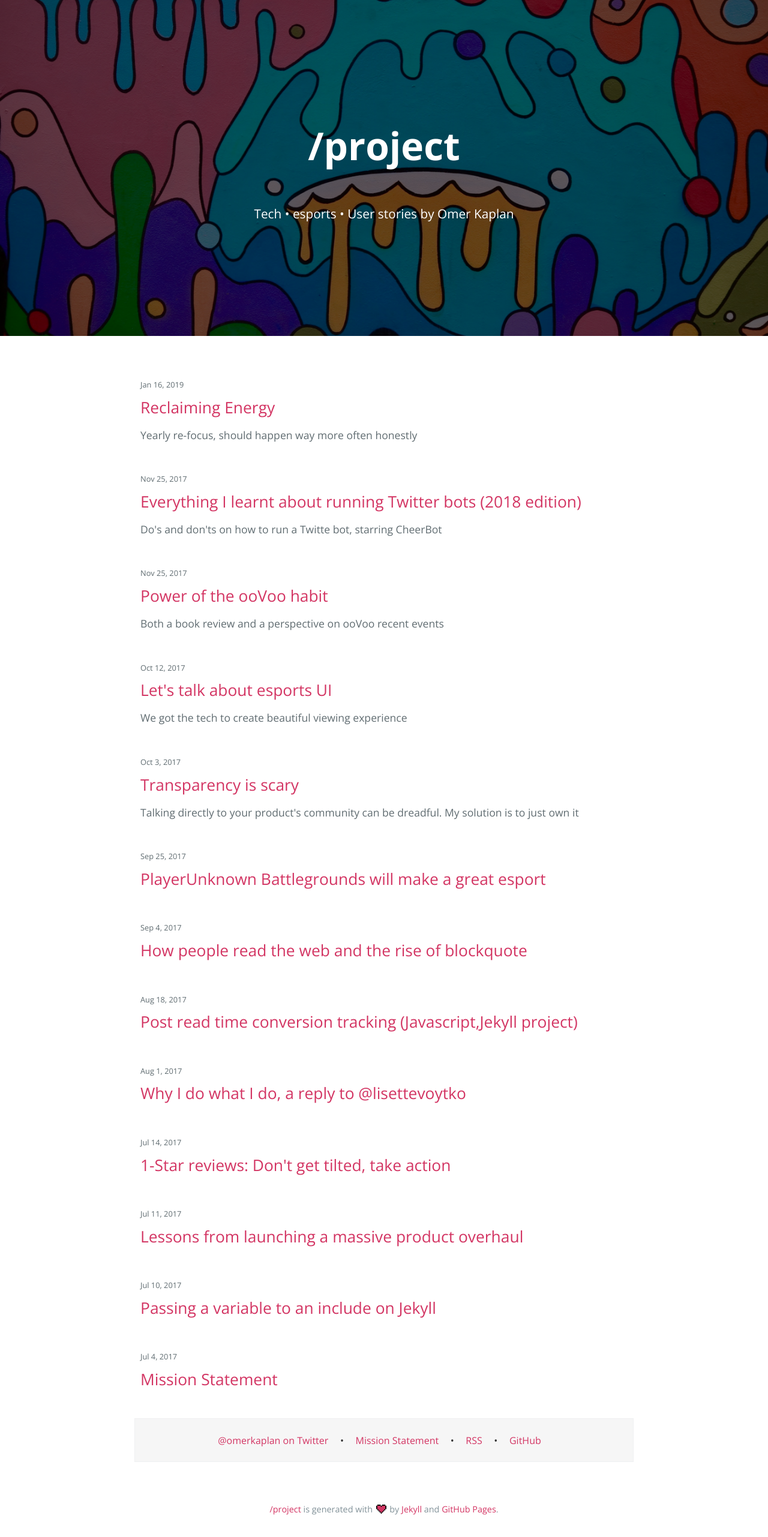
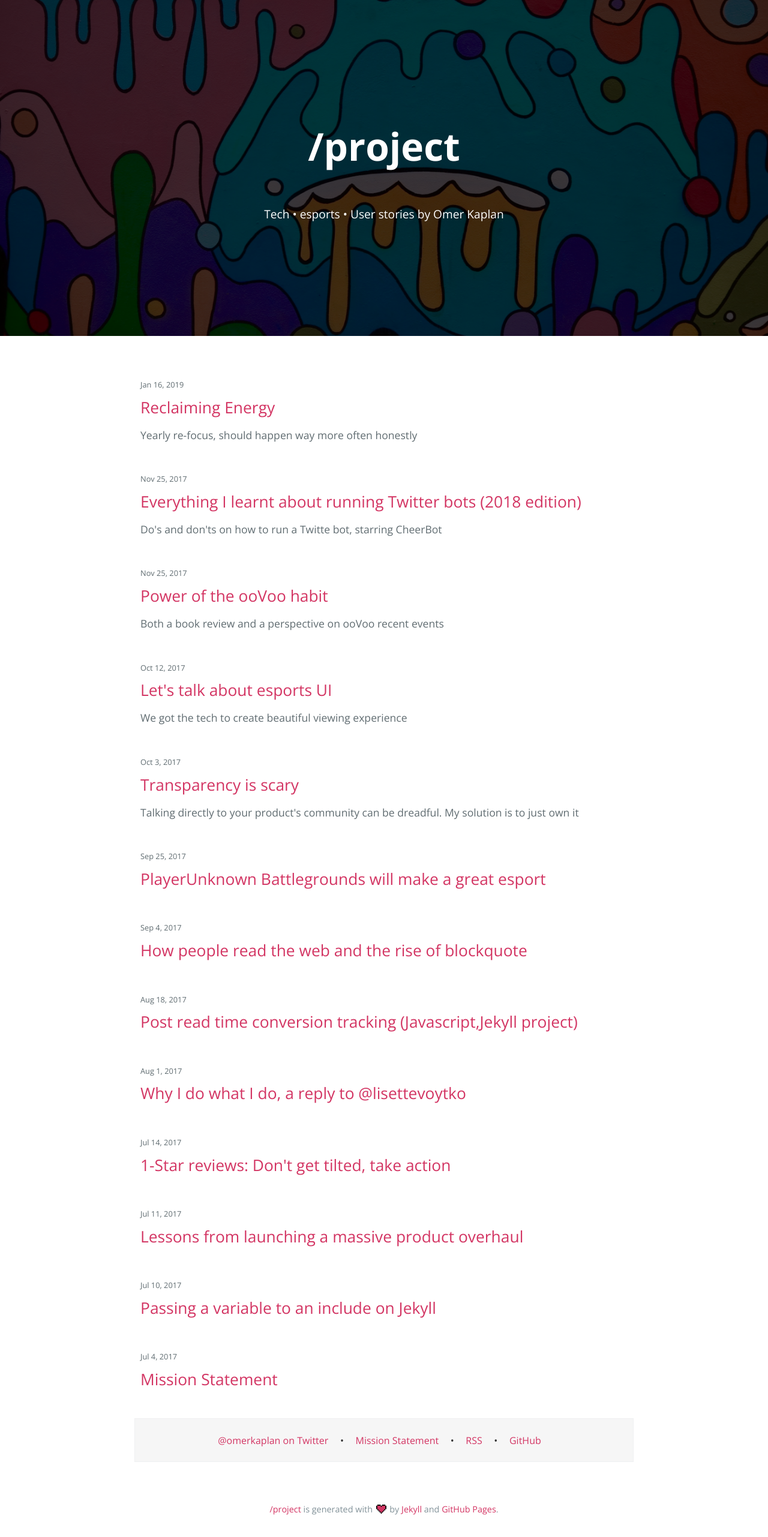
Before and after one commit to omerkaplan/project, a Jekyll site: the page built from index.md, in a window 1280 px wide. Shown: the whole page at 60% size. Built offline with Jekyll 4.4.1, drawn with Linux system fonts in a browser that asks for light colours; nearby versions of some CDN libraries.

Commit message:
css fixes

```diff
--- a/_includes/title-homepage.html
+++ b/_includes/title-homepage.html
@@ -3,7 +3,7 @@
   <div class="post-header-image" style="background-image:url({{ site.url }}{{ site.img_path_url }}{{ page.image }}); background-size:cover; background-position:center; width:100%;">
   <div class="post-header-text">
       <h1 class="post-name"> {{ site.title }}</h1>
-      <div class="post-info" style="font-size:1.3rem; opacity:1;"> {{site.description}} by {{ site.owner_name }} </div>
+      <div class="post-info-homepage"> {{site.description}} by {{ site.owner_name }} </div>
   </div>
   </div>
   </div>
--- a/_sass/jekyll-theme-cayman.scss
+++ b/_sass/jekyll-theme-cayman.scss
@@ -295,7 +295,15 @@
 
 
   p {
-    margin-bottom: 1em;
+    margin-bottom: 1.5em;
+    text-align: justify;
+    line-height: 2em;
+
+    @include small {
+      margin-right: 0.5em;
+      margin-left: 0.5em;
+      text-align: left;
+    }
 
     a {
       color: $body-text-color;
@@ -730,8 +738,12 @@
       position: relative;
       height: 35rem;
 
+      @include small {
+        height: 20rem;
+      }
+
       &:after{
-       background:rgba(0, 0, 0, 0.6);
+       background:rgba(0, 0, 0, 0.75);
        content: "";
        width: 100%;
        height: auto;
@@ -766,7 +778,7 @@
       }
 
       @include small {
-        font-size: 3rem;
+        font-size: 2rem;
       }
   }
 
@@ -779,6 +791,19 @@
     text-align: center;
     margin-top: 3%;
     opacity: .9;
+  }
+
+  .post-info-homepage {
+    z-index: 4;
+    position: relative;
+    color: white;
+    font-size: 1.2em;
+    text-align: center;
+    margin-top: 3%;
+
+    @include small {
+      font-size: 1em;
+    }
   }
 
   // Homepage: Post list
```
